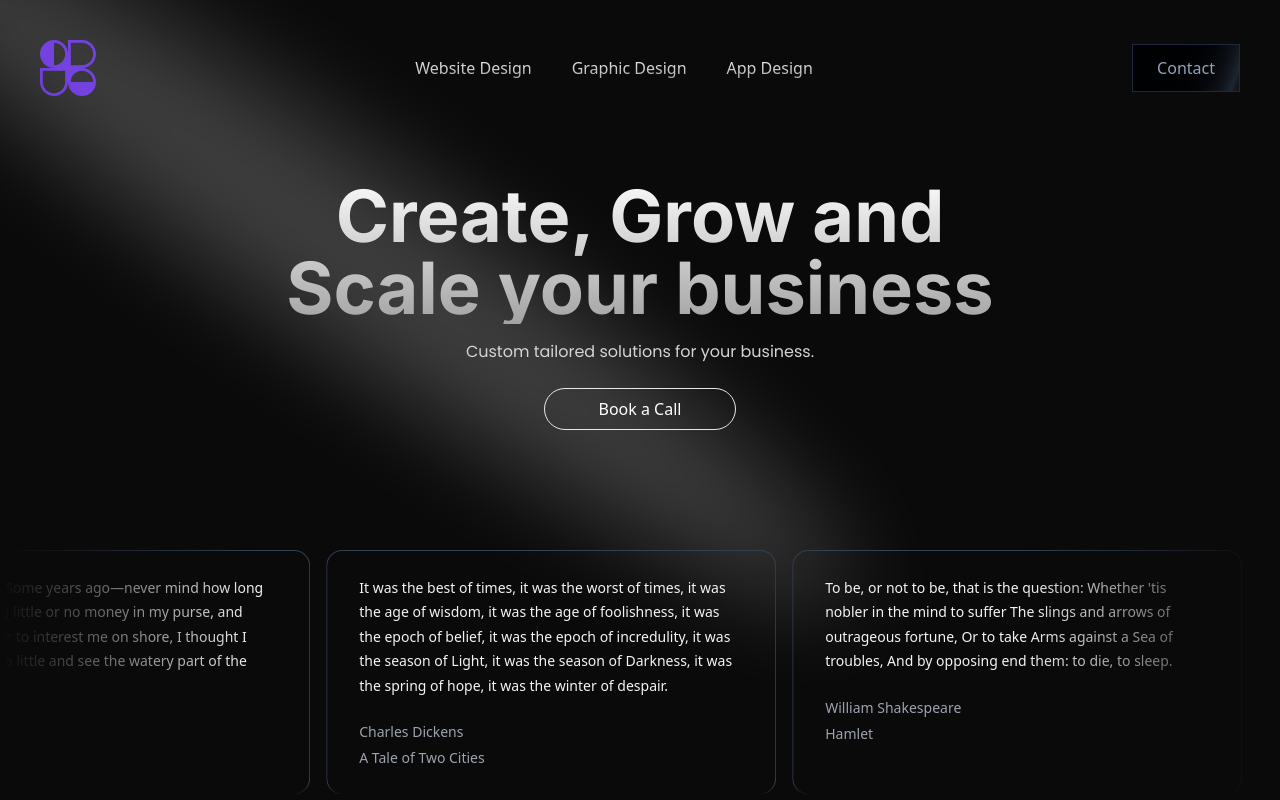
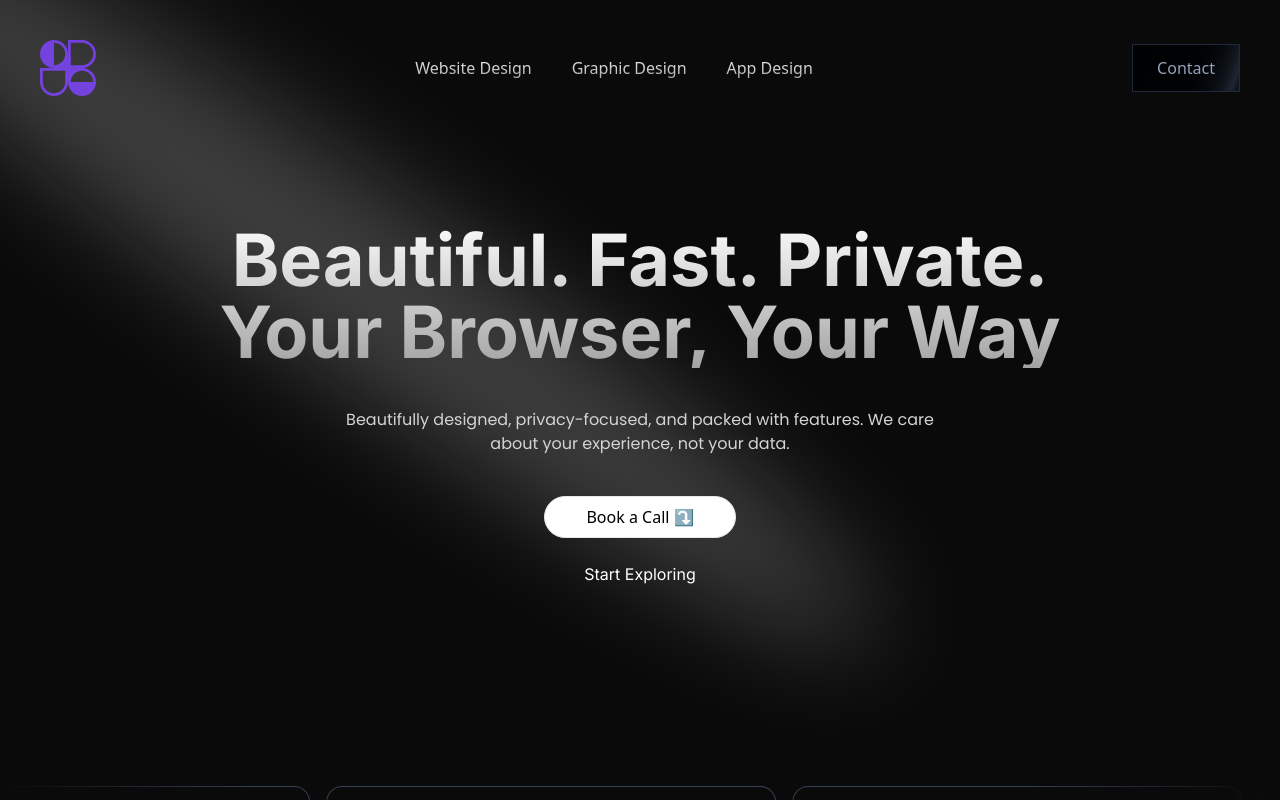
Before and after one commit to CyrusL06/KalekarTsMine, a React (Vite) app: page / in a window 1280 px wide. Shown: the top 800 px of the page. Built offline with nearby package versions, Linux system fonts and the light colour scheme.

Commit message:
Designed FIXED HERO SECTION and closer to the web inspiration design

```diff
--- a/src/App.tsx
+++ b/src/App.tsx
@@ -11,7 +11,7 @@ import {InfiniteMovingCardsDemo} from "./components/InfiniteMovingCardsDemo"
 
 function App() {
   return (
-    // Background
+    // Background  s
     // My screen was unscrollable because I set in as h-screen
     //which sets the height of the entire app container to the full height of the screen.
     //to fix the issue, you can try replacing h-screen with min-h-screen
@@ -27,7 +27,7 @@ function App() {
       fill="white"
       />
         {/* Main Container */}
-        <div className="h-50  p-4 mx-auto relative z-10 w-full pt-[100px] pb-[100px] md:pt-9 md:pb-0 px-2 ">
+        <div className="h-50  p-4 mx-auto relative z-10 w-full pt-[100px] pb-[100px] md:pt-20 md:pb-20 px-2 ">
 
           {/* Shiny Text */}
           {/* <div className="pb-5">
@@ -37,27 +37,39 @@ function App() {
 
           {/* Header Design */}
           {/* OHH SHI its the normal {text-4xl} that controls the font */}
-          <div className=" font-Inter font-bold text-[37px] leading-none md:text-7xl
+          <div className=" font-Inter font-bold text-[45px] leading-none md:text-7xl
           mt-5  md:mt-2  px-6 text-center
           bg-clip-text text-transparent
           bg-gradient-to-b from-neutral-50 to-neutral-400 bg-opacity-50">
-            Create, Grow and <br/> Scale your business
+            {/* Create, Grow and <br/> Scale your business */}
+            Beautiful. Fast. Private. <br/>Your Browser, Your Way
           </div>
 
 
-            <p className="mt-4 text-sm md:text-base sm:text-xs font-Poppins
-             text-neutral-300 max-w-sm text-center mx-auto px-4" >
-                Custom tailored solutions for your business.
+            <p className="mt-10 text-base md:text-base sm:text-xs font-Poppins
+             text-neutral-300 max-w-[400px] md:max-w-[640px] text-center mx-auto px-4" >
+                Beautifully designed, privacy-focused, and packed with features.
+                We care about your experience, not your data.
 
             </p>
 
             <a href="/book"
+            className="cursor pointer mt-10
+            flex items-center bg-white
+            justify-center border rounded-full
+            w-48 p-2 mx-auto my-6 text-black
+            ">
+              Book a Call ⤵
+            </a>
+
+            <a href="/book"
             className="cursor pointer
             flex items-center
-            justify-center border rounded-full
-            w-48 p-2 mx-auto my-6 text-white
+            font-Inter
+            justify-center
+            w-48  mx-auto my-6 text-white
             ">
-              Book a Call
+              Start Exploring
             </a>
 
 
```
